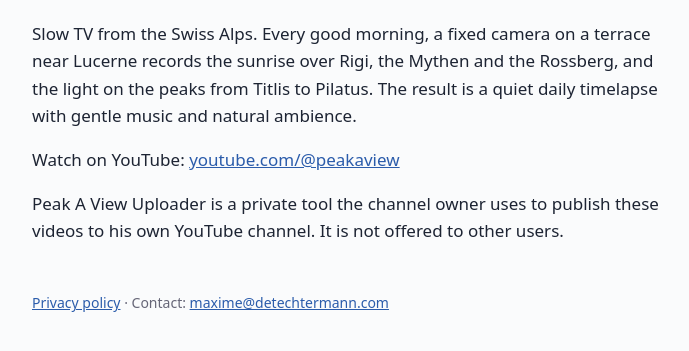
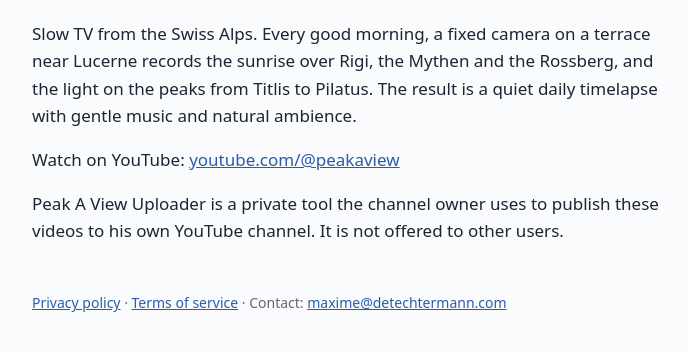
Before and after one commit to maxdet/peakaview, a plain HTML site: page index.html in a window 1280 px wide. Shown: the part 105-456 px from the top of the page, without its empty margins (288-977 px from the left). Drawn offline with Linux system fonts and the light colour scheme.

Commit message:
Update index.html

```diff
--- a/index.html
+++ b/index.html
@@ -7,5 +7,5 @@
 <p>Slow TV from the Swiss Alps. Every good morning, a fixed camera on a terrace near Lucerne records the sunrise over Rigi, the Mythen and the Rossberg, and the light on the peaks from Titlis to Pilatus. The result is a quiet daily timelapse with gentle music and natural ambience.</p>
 <p>Watch on YouTube: <a href="https://www.youtube.com/@peakaview">youtube.com/@peakaview</a></p>
 <p>Peak A View Uploader is a private tool the channel owner uses to publish these videos to his own YouTube channel. It is not offered to other users.</p>
-<footer><a href="privacy.html">Privacy policy</a> · Contact: <a href="mailto:maxime@detechtermann.com">maxime@detechtermann.com</a></footer>
+<footer><a href="privacy.html">Privacy policy</a> · <a href="terms.html">Terms of service</a> · Contact: <a href="mailto:maxime@detechtermann.com">maxime@detechtermann.com</a></footer>
 </body></html>
```
